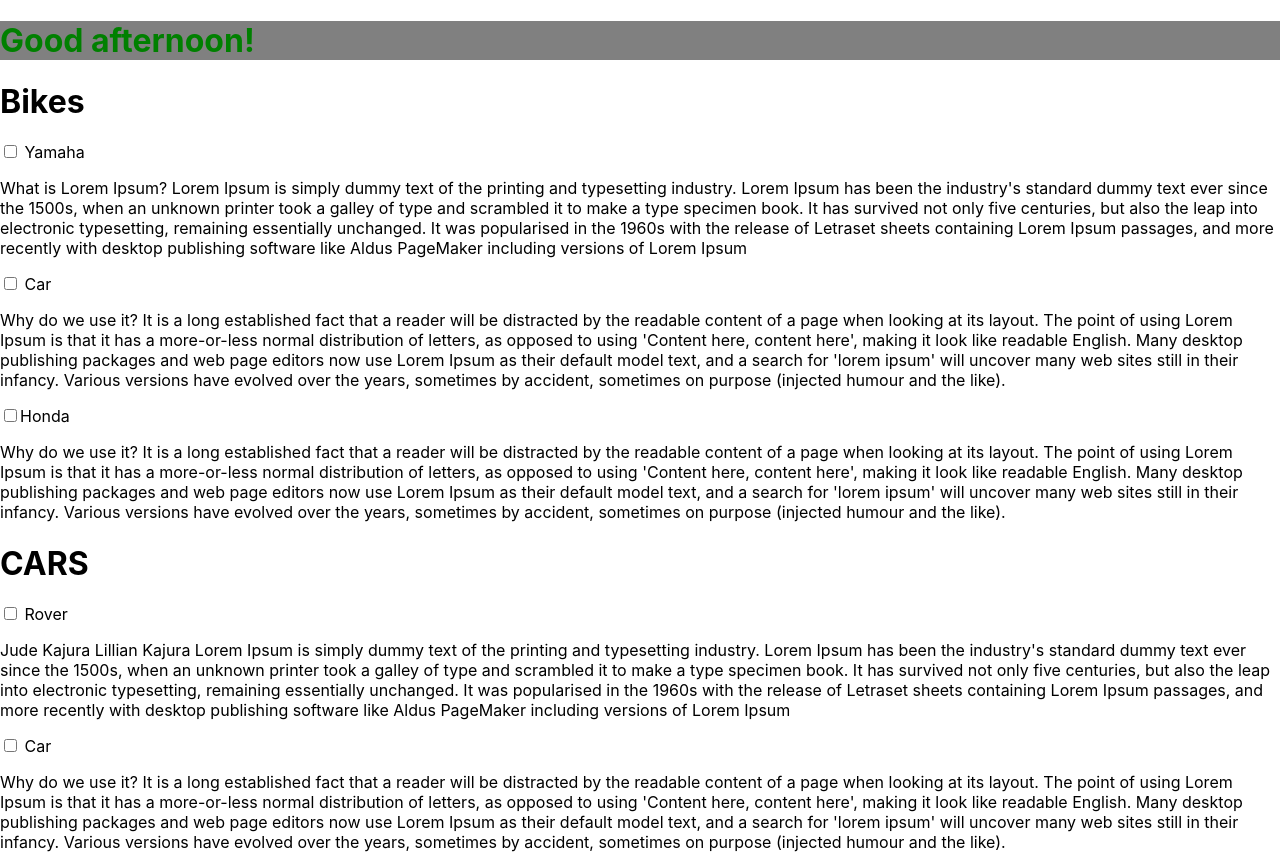
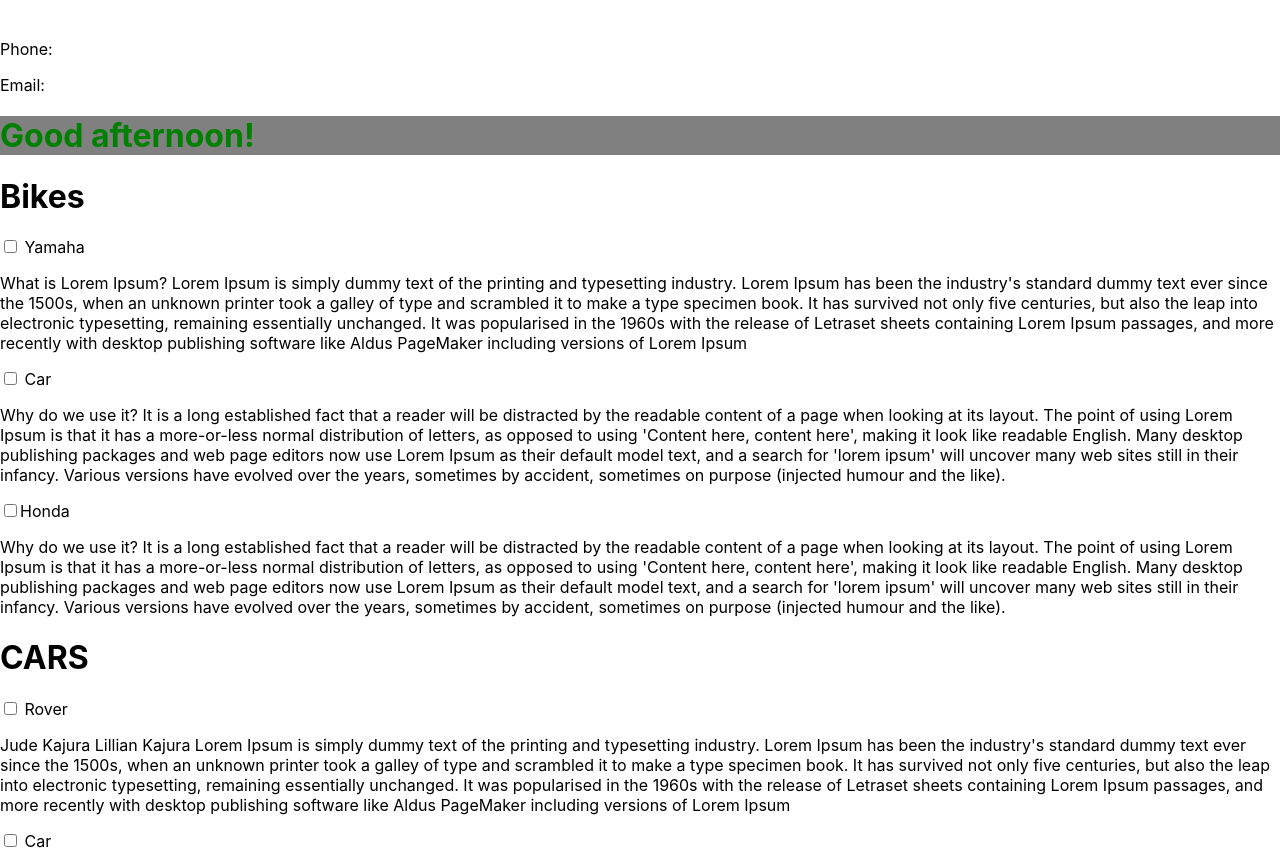
Before and after one commit to kbjude/my-app, a React (Create React App) app: page / in a window 1280 px wide. Shown: the top 854 px of the page. Built offline with nearby package versions, Linux system fonts and the light colour scheme.

Commit message:
WIP cards

```diff
--- a/src/components/App.js
+++ b/src/components/App.js
@@ -1,12 +1,14 @@
  import '../App.css';
  import Bikes from './bikes';
  import Cars from './cars';
- import Current from './Current'
+ import Current from './Current';
+ import ContactCard from './contactcard';
 
 
 function App() {
   return (
     <div>
+      <ContactCard />
       <Current />
       <Bikes />
       <Cars />
--- /dev/null
+++ b/src/components/contactcard.js
@@ -0,0 +1,14 @@
+import React from "react";
+
+const CardContainer = (props) => {
+    return (
+        <div className="contact-card">
+            <img src={props.imgUrl} />
+            <h3>{props.name}</h3>
+            <p>Phone: {props.phone}</p>
+            <p>Email: {props.email}</p>
+        </div>
+    )
+}
+
+export default CardContainer
```
